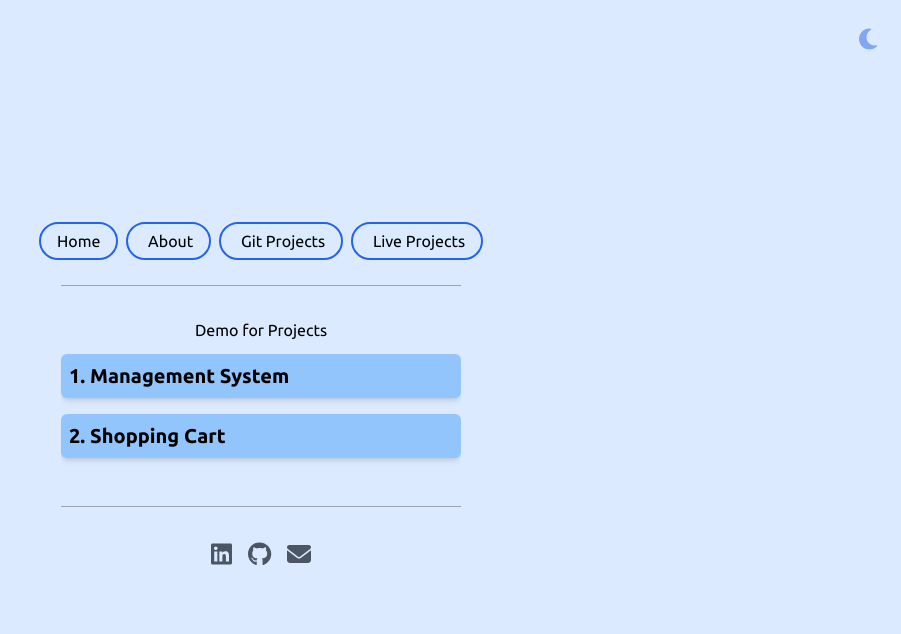
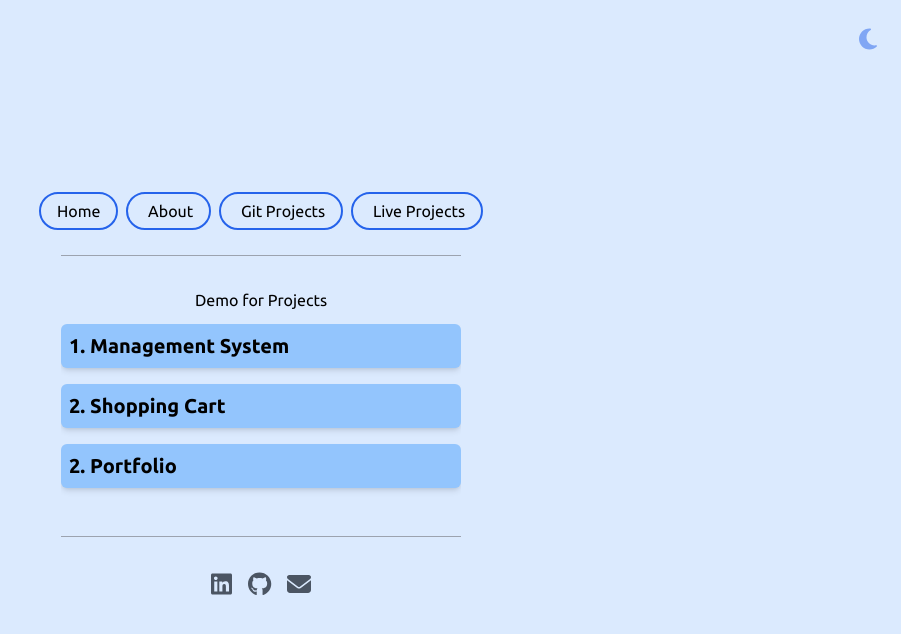
Before and after one commit to izza-zaheer/Portfolio, a Vue app: page /liveproject in a window 1280 px wide. Shown: the top 634 px of the page, without its empty margins (379-1280 px from the left). Built offline with nearby package versions, Linux system fonts and the light colour scheme.

Commit message:
portfolio

```diff
--- a/src/views/LiveProjectView.vue
+++ b/src/views/LiveProjectView.vue
@@ -9,6 +9,9 @@
     <a class="font-bold text-xl" href="https://majestic-truffle-8ff96f.netlify.app" target="_blank">
       <div class="bg-blue-300 mb-4 p-2 rounded-md shadow-md">2. Shopping Cart</div>
     </a>
+    <a class="font-bold text-xl" href="https://symphonious-piroshki-e41c85.netlify.app" target="_blank">
+      <div class="bg-blue-300 mb-4 p-2 rounded-md shadow-md">2. Portfolio</div>
+    </a>
 
     <!-- </a> -->
   </div>
```
